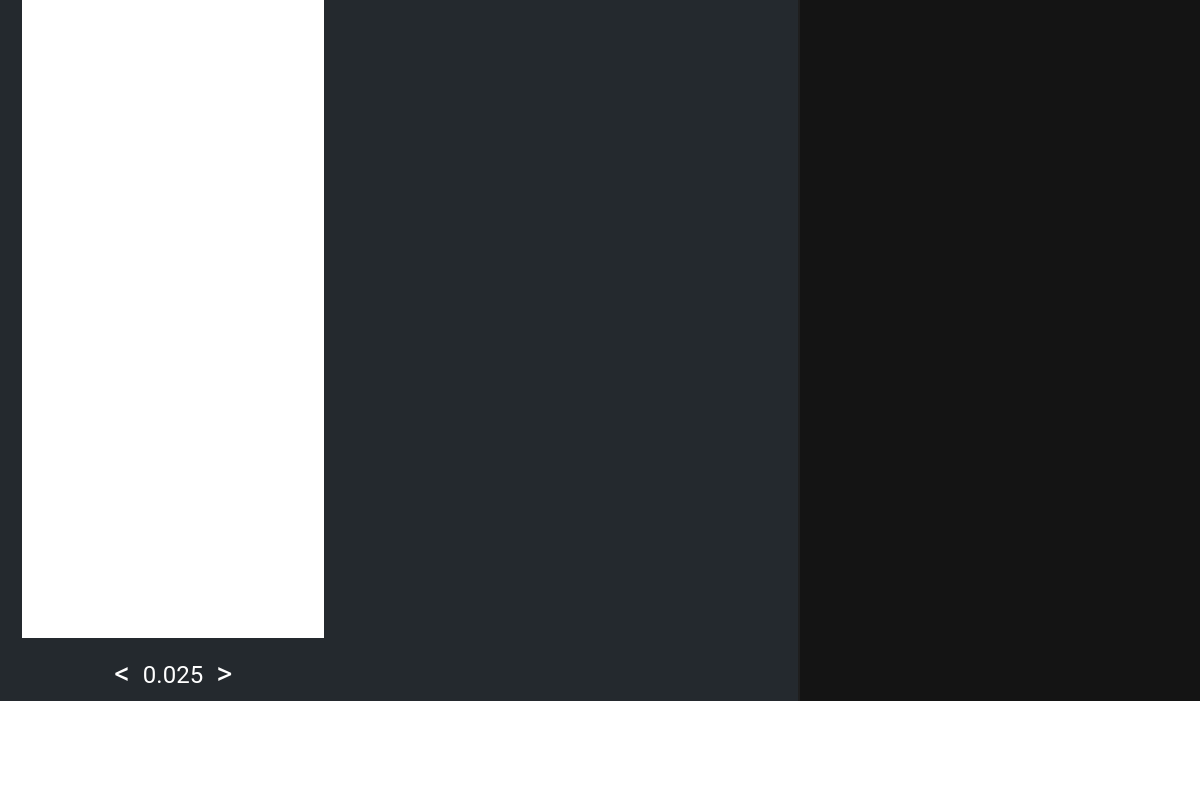
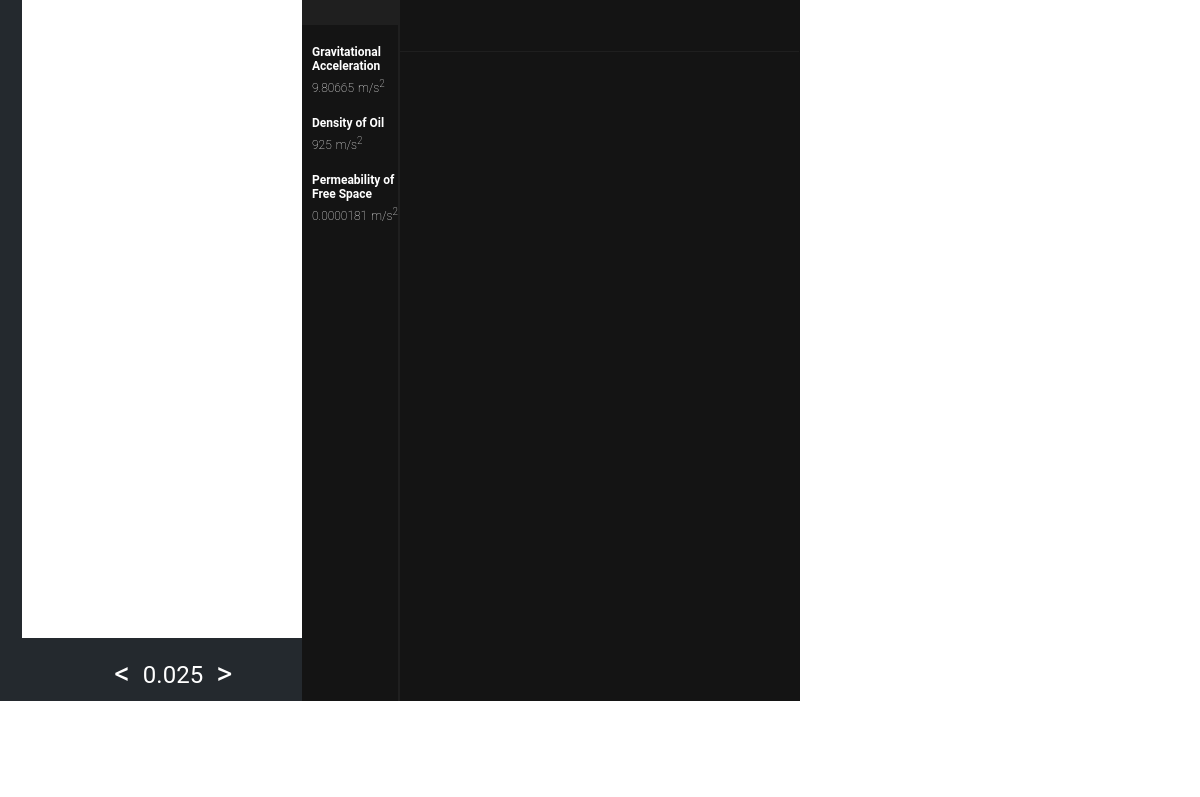
Before and after one commit to CamMcRae/Oil-Drop-Simulation, an Electron app: page src/main.html in a window 800 px wide. Shown: the part 99-896 px from the top of the page, 1200 px wide, since content can reach past the window. Before the commit the page ends 800 px from the top, so only its background shows below. Drawn offline with nearby package versions, Linux system fonts and the light colour scheme; no server answers.

Commit message:
Worked on trial pane styling
 - Added constants to right sliding pane
 - Added trial styling

```diff
--- a/src/Simulation/constants.json
+++ b/src/Simulation/constants.json
@@ -1,6 +1,7 @@
 {
   "gravity": 9.80665,
-  "permeabilityAir" :0.0000181,
+  "permeabilityAir" : 0.0000181,
   "densityOil": 925,
-  "defaultSeparation": 0.025
+  "defaultSeparation": 0.025,
+  "defaultListHTML": ""
 }
--- a/src/body.css
+++ b/src/body.css
@@ -5,7 +5,21 @@ body {
 }
 
 ::-webkit-scrollbar {
-  width: 0px;
+  width: 4px;
+}
+
+::-webkit-scrollbar-track {
+  background: transparent;
+}
+
+::-webkit-scrollbar-thumb {
+  background-color: #fff;
+  border-radius: 2px;
+  transition: all 200ms cubic-bezier(.25, .1, .25, 1);
+}
+
+::-webkit-scrollbar-thumb:hover {
+  background: #fff;
 }
 
 .main-body-wrapper {
--- /dev/null
+++ b/src/content.css
@@ -0,0 +1,35 @@
+body {
+  height: 100%;
+  width: 100%;
+  margin: 0px !important;
+}
+
+p {
+  cursor: default;
+  font-family: Roboto, sans-serif;
+  font-size: 14px;
+  color: var(--main-p-color);
+}
+
+.list-element p {
+  font-size: 12px;
+  font-family: "Roboto";
+  color: #fff;
+  padding: 0;
+}
+
+.list-element p.list-title {
+  font-weight: 600;
+  margin: 0 0 5px 0;
+}
+
+.list-element p.list-body {
+  font-weight: 200;
+  display: inline;
+  white-space: nowrap;
+}
+
+.list-element {
+  white-space: nowrap;
+  margin: 0 0 20px 0;
+}
--- a/src/header.css
+++ b/src/header.css
@@ -1,16 +1,3 @@
-body {
-  height: 100%;
-  width: 100%;
-  margin: 0px !important;
-}
-
-p {
-  cursor: default;
-  font-family: Roboto, sans-serif;
-  font-size: 14px;
-  color: var(--main-p-color);
-}
-
 .header-bar {
   z-index: 5000;
   -webkit-app-region: drag;
--- a/src/main.html
+++ b/src/main.html
@@ -9,6 +9,8 @@
   <link rel="stylesheet" type="text/css" href="./leftPane.css">
   <link rel="stylesheet" type="text/css" href="./rightPane.css">
   <link rel="stylesheet" type="text/css" href="./rightSlidePane.css">
+  <link rel="stylesheet" type="text/css" href="./content.css">
+  <link rel="stylesheet" type="text/css" href="./trial-pane-styling.css">
 </head>
 
 <body>
@@ -55,7 +57,7 @@
       <div class="right-pane">
 
       </div>
-      <div class="right-slide-pane">
+      <div class="right-slide-pane expand">
         <div class="right-slide-toggle-wrapper">
           <div class="right-slide-toggle">
             <div class="table-wrapper">
@@ -78,10 +80,43 @@
               </table>
             </div>
           </div>
+          <div class="right-hover-content-wrapper">
+            <div class="right-hover-content">
+              <div id="gConst" class="list-element">
+                <p class="list-title">Gravitational<br> Acceleration</p>
+                <p class="list-body constant">hfsudihfj</p>
+                <p class="list-body">m/s<sup>2</sup></p>
+              </div>
+              <div id="pConst" class="list-element">
+                <p class="list-title">Density of Oil</p>
+                <p class="list-body constant"></p>
+                <p class="list-body">m/s<sup>2</sup></p>
+              </div>
+              <div id="nConst" class="list-element">
+                <p class="list-title">Permeability of <br>Free Space</p>
+                <p class="list-body constant"></p>
+                <p class="list-body">m/s<sup>2</sup></p>
+              </div>
+            </div>
+          </div>
         </div>
-        <div class="right-slide-wrapper">
+        <div class="right-slide-content-wrapper">
           <div class="right-slide-content">
+            <p class="trial-header">Saved Runs</p>
+            <div class="trial-entries">
 
+              <div class="trial-entry">
+
+              </div>
+              <div class="trial-entry">
+
+              </div>
+            </div>
+            <div class="trial-footer-wrapper">
+              <div class="trial-footer">
+                <!-- <p class="trial-export">Export Entries</p> -->
+              </div>
+            </div>
           </div>
         </div>
       </div>
--- a/src/renderer-main.js
+++ b/src/renderer-main.js
@@ -48,6 +48,9 @@ ipcRenderer.on('file-save-status', (event, arg) => {
 
 $(document).ready(() => {
   $('span.plate-input-wrapper.dynamic').text(constants.defaultSeparation);
+  $('#gConst.list-element .list-body')[0].innerHTML = constants.gravity;
+  $('#pConst.list-element .list-body')[0].innerHTML = constants.densityOil;
+  $('#nConst.list-element .list-body')[0].innerHTML = constants.permeabilityAir;
 });
 
 $('span.dynamic').on('click', (_e) => {
--- a/src/rightSlidePane.css
+++ b/src/rightSlidePane.css
@@ -32,13 +32,13 @@
   transition: all 200ms cubic-bezier(.25, .1, .25, 1);
 }
 
-.right-slide-pane:hover .right-slide-toggle, right-slide-pane.expand right-slide-toggle {
+.right-slide-pane:hover .right-slide-toggle, .right-slide-pane.expand .right-slide-toggle {
   width: 6em;
   height: 6em;
   opacity: 1;
 }
 
-.right-slide-pane:hover .right-slide-toggle-wrapper, right-slide-pane.expand right-slide-toggle-wrapper {
+.right-slide-pane:hover .right-slide-toggle-wrapper, .right-slide-pane.expand .right-slide-toggle-wrapper {
   background-color: var(--body-color)
 }
 
@@ -52,14 +52,46 @@
   padding: 0;
   width: 100%;
   height: 100%;
-  transform: scale(1,1);
+  transform: scale(1, 1);
   transition: all 200ms cubic-bezier(.25, .1, .25, 1);
 }
 
 .right-slide-toggle:hover table {
-  transform: scale(1.2,1.2);
+  transform: scale(1.2, 1.2);
 }
 
 .right-slide-toggle td {
   background-color: #fff;
 }
+
+.right-hover-content {
+  position: absolute;
+  margin-top: 20px;
+  width: 100%;
+  margin-left: 10px;
+  opacity: 0;
+  transition: all 200ms cubic-bezier(.25, .1, .25, 1);
+}
+
+.right-slide-pane:hover .right-hover-content, .right-slide-pane.expand .right-hover-content {
+  opacity: 1;
+}
+
+.right-hover-content-wrapper {
+  width: 100%;
+  height: 100%;
+}
+
+.right-slide-content-wrapper {
+  position: absolute;
+  bottom: 0;
+  top: 0;
+  left: 0;
+  right: 0;
+  margin: 0;
+}
+
+.right-slide-content {
+  width: 100%;
+  height: 100%;
+}
--- /dev/null
+++ b/src/trial-pane-styling.css
@@ -0,0 +1,48 @@
+.right-slide-content>p.trial-header {
+  font-size: 32px;
+  line-height: 32px;
+  color: #fff;
+  font-weight: 600;
+  margin: 0;
+  padding-top: 20px;
+  padding-bottom: 20px;
+  padding-left: 20px;
+}
+
+.right-slide-content .trial-entry {
+  padding: 0 30px;
+  height: 50px;
+  background-color: var(--container-color-transparent);
+  transition: all 200ms cubic-bezier(.25, .1, .25, 1);
+}
+.right-slide-content .trial-entry:not(:first-child) {
+  border-top: 1px solid var(--container-color);
+}
+
+.right-slide-content .trial-entry:hover {
+  background-color: var(--container-color);
+}
+
+.trial-entries {
+  margin-right:1px;
+  width: calc(100%-1px);
+  height: 70%;
+  overflow-y: auto;
+  overflow-x: hidden;
+}
+
+.trial-footer-wrapper {
+  height: 30%;
+  margin-bottom: 20px;
+}
+
+.trial-footer p.trial-export {
+  font-size: 24px;
+  line-height: 32px;
+  color: #fff;
+  font-weight: 300;
+  margin: 0;
+  padding-top: 20px;
+  padding-bottom: 20px;
+  padding-left: 20px;
+}
--- a/src/vars.css
+++ b/src/vars.css
@@ -15,6 +15,7 @@
   /**/
   --body-color: #141414;
   --body-color-transparent: #14141400;
+  --container-color-transparent: #1F1F1F00;
   --container-color: #1F1F1F;
   --text-color: #fff;
 }
```
